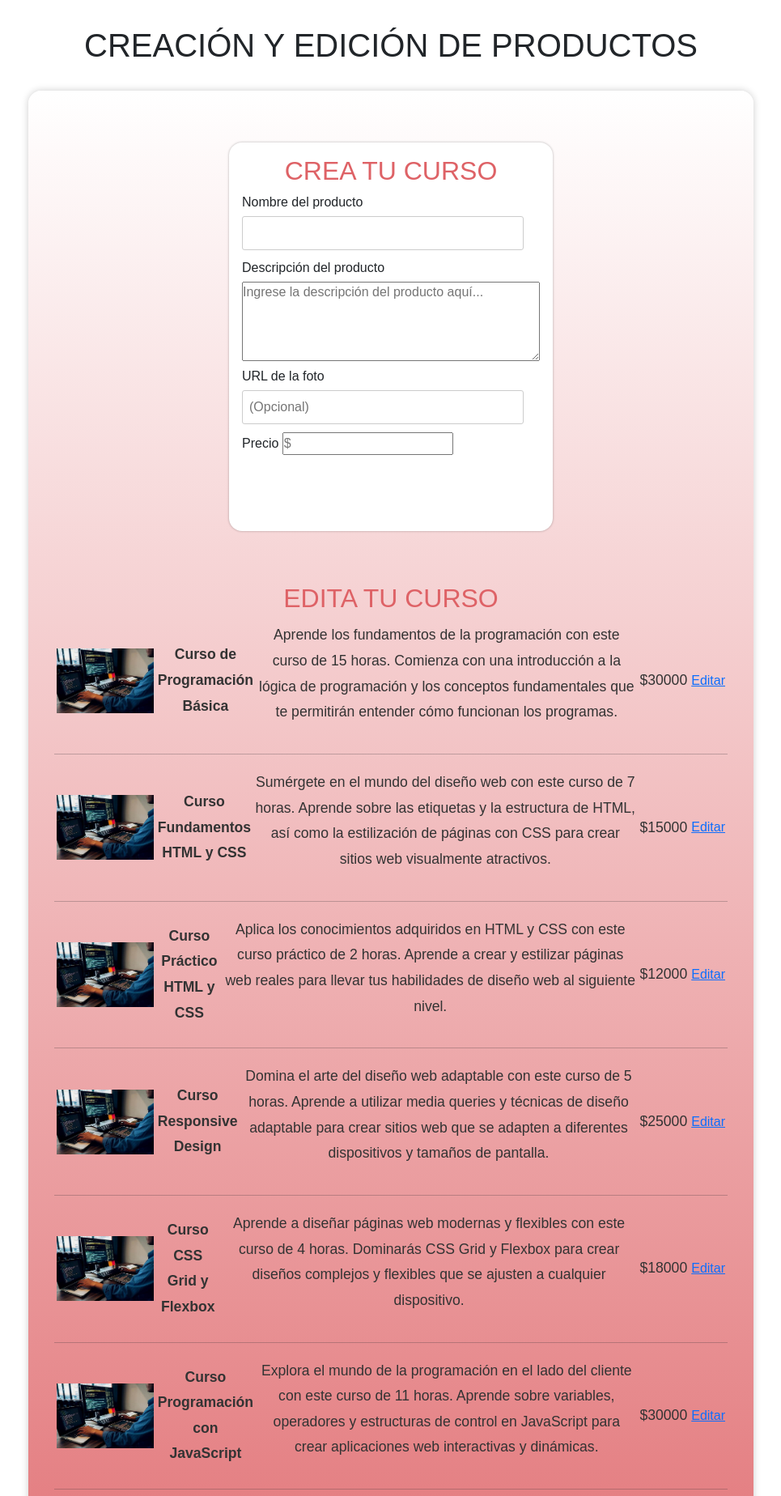
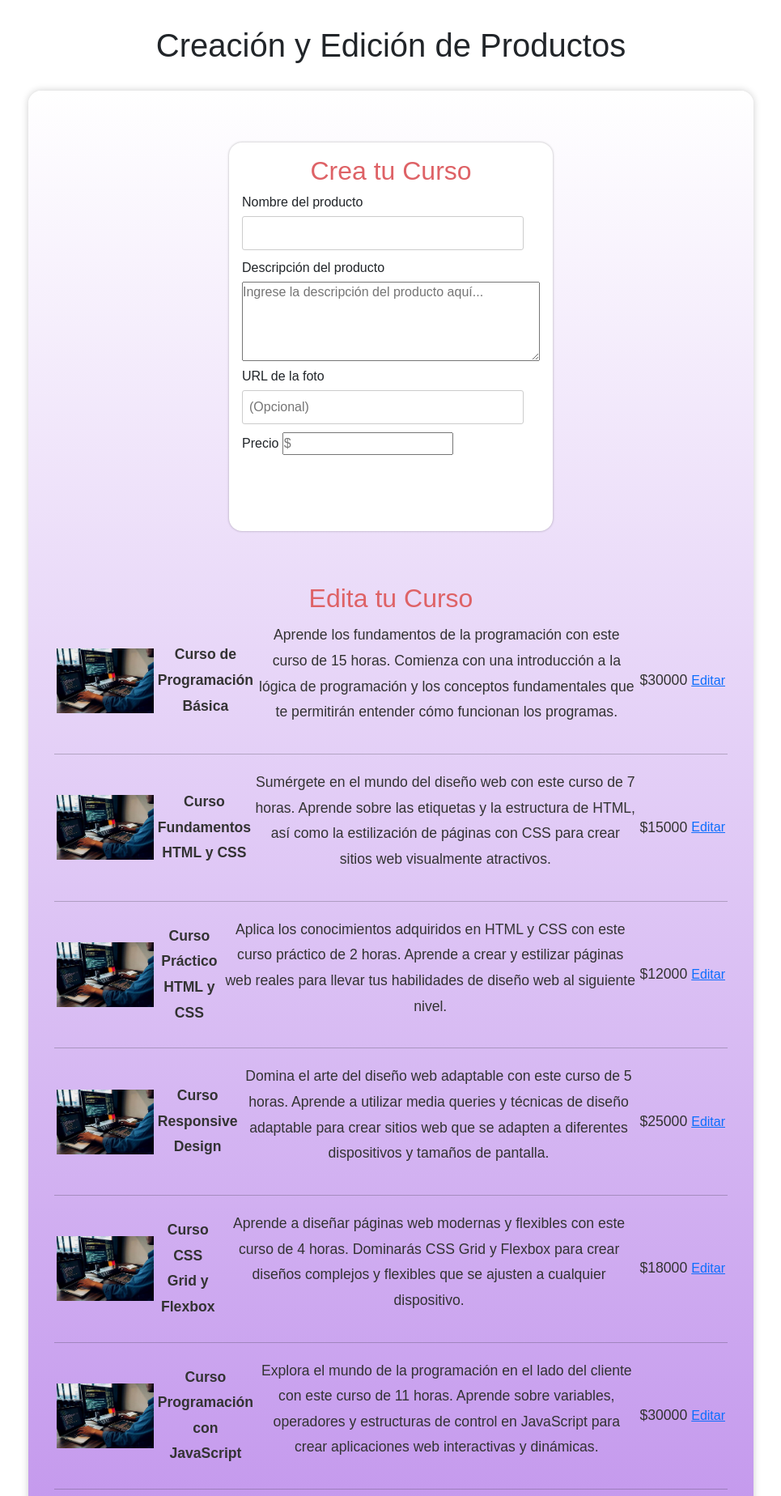
Before and after one commit to DH-Comision-07/grupo_2_digitalAmaru, a Node server app: page /editCreation/edit in a window 1280 px wide. Shown: the part 72-1920 px from the top of the page at 81% size, without its empty margins (157-1122 px from the left). Run offline with Node 20, Linux system fonts and the light colour scheme; some libraries are stand-ins or nearby versions.

Commit message:
arreglos css

```diff
--- a/public/css/edicionYCreacion.css
+++ b/public/css/edicionYCreacion.css
@@ -22,7 +22,7 @@
     height: 3em;
     border: none;
     background-color: #007bff;
-    color: #fff;
+    color: #1d0336;
     transition: background-color 0.3s;
 }
 .button-crear[type="submit"]:hover {
@@ -68,7 +68,7 @@
         gap: 2em;
         align-items: center;
         justify-content: center;
-        background-image: linear-gradient(#FFFFFF, #de6266);
+        background-image: linear-gradient(#FFFFFF, #b782e9);
 
     }
     .container-edition-edit{
@@ -79,7 +79,7 @@
         align-items: center;
         justify-content: center;
         border-radius: 1em;
-        background-image: linear-gradient( #de6266, #FFFFFF);
+        background-image: linear-gradient( #411ba0, #FFFFFF);
     }
     .Creacion{
         width: 25em;
--- a/src/views/editionProducts.ejs
+++ b/src/views/editionProducts.ejs
@@ -9,12 +9,12 @@
 <body class="body-editionCreacion">
     <%- include('partials/header') %>
     <div class="tituloCyE">
-        <h1>CREACIÓN Y EDICIÓN DE PRODUCTOS</h1>
+        <h1>Creación y Edición de Productos</h1>
     </div>
     <main class="container-edition">
         <!-- Creación -->
         <div class="Creacion">
-            <h2>CREA TU CURSO</h2>
+            <h2>Crea tu Curso</h2>
             <form action="/editCreation/create" method="POST">
                 <label for="name">Nombre del producto</label>
                 <input type="text" id="name" name="name" required>
@@ -34,7 +34,7 @@
 
         <!-- Edición -->
         <div class="listado-de-cursos-cont">
-            <h2>EDITA TU CURSO</h2>
+            <h2>Edita tu Curso</h2>
             <% products.forEach(product => { %>
                 <div class="curso-individual-cont">
                     <img class="img-edit" src="<%= product.image %>" alt="<%= product.name %>">
```
